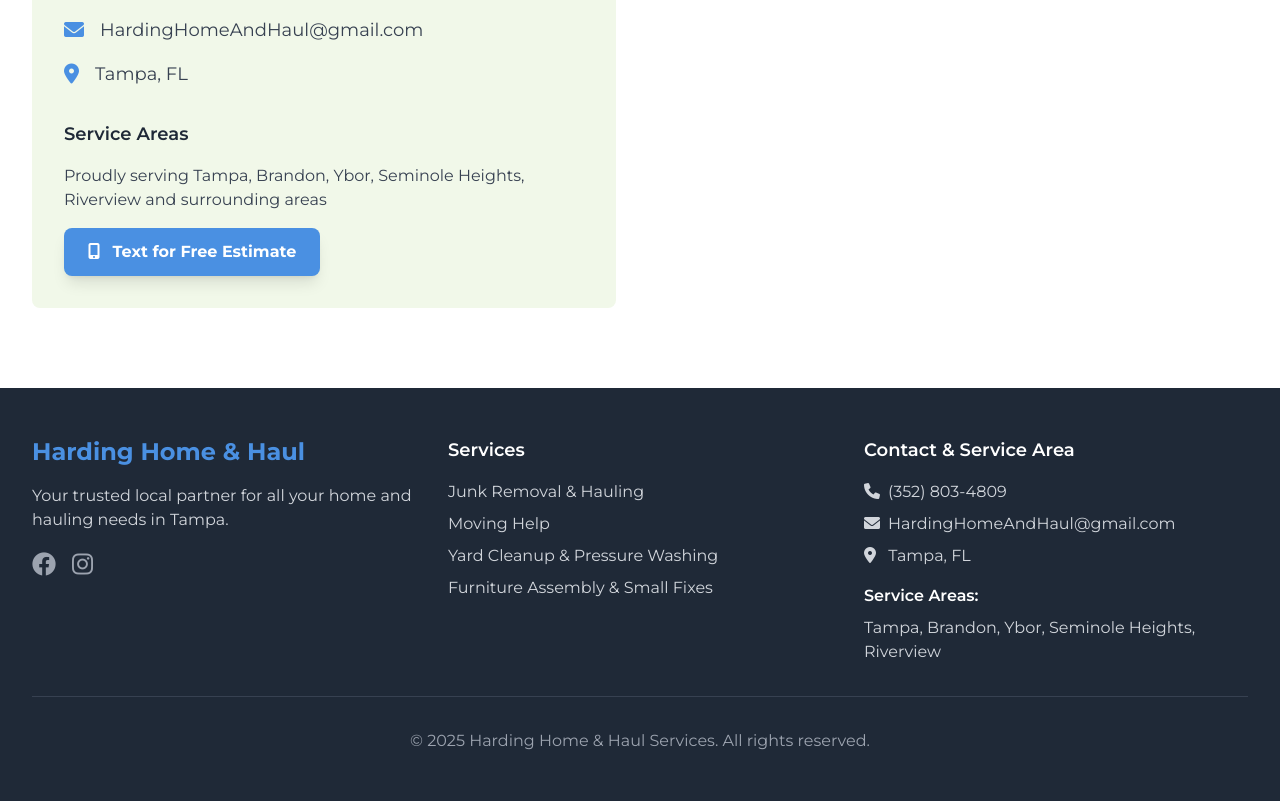
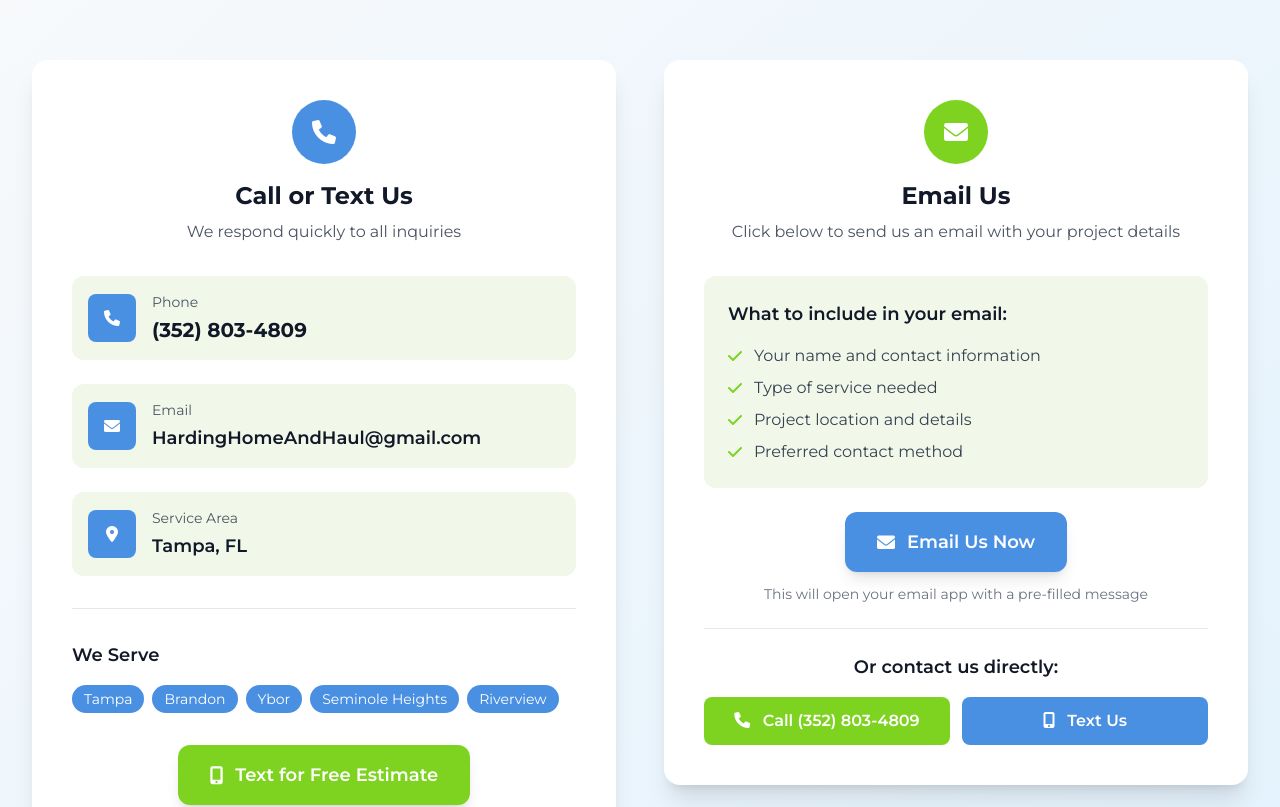
Before and after one commit to LtShibby/HardingHomeAndHaul, a Vue app: page /contact in a window 1280 px wide. Shown: the part 520-1327 px from the top of the page. Built offline with nearby package versions, Linux system fonts and the light colour scheme.

Commit message:
updating contact form

```diff
--- a/src/pages/Contact.vue
+++ b/src/pages/Contact.vue
@@ -11,40 +11,147 @@
     </section>
 
     <!-- Contact Content -->
-    <section class="py-20 bg-white">
+    <section class="py-20 bg-gradient-to-br from-gray-50 to-tampa-light-blue">
       <div class="max-w-7xl mx-auto px-4 sm:px-6 lg:px-8">
-        <div class="grid grid-cols-1 lg:grid-cols-2 gap-12">
-          <!-- Contact Information -->
-          <div>
-            <div class="bg-tampa-light-green p-8 rounded-lg">
-              <h2 class="text-2xl font-semibold text-gray-800 mb-6">Get In Touch</h2>
-              <div class="space-y-4">
-                <div class="flex items-center">
-                  <i class="fas fa-phone text-tampa-blue text-xl mr-4" aria-hidden="true"></i>
-                  <a :href="site.phoneHref" class="text-xl font-semibold text-gray-800 hover:text-tampa-blue transition-colors">
+        <div class="text-center mb-16">
+          <h2 class="text-3xl font-bold text-gray-900 sm:text-4xl mb-4">Get In Touch</h2>
+          <p class="text-xl text-gray-600 max-w-2xl mx-auto">
+            Ready to tackle your next project? We're here to help with fast, reliable service.
+          </p>
+        </div>
+
+        <div class="grid lg:grid-cols-2 gap-12 items-start">
+          <!-- Contact Information Card -->
+          <div class="bg-white rounded-2xl shadow-xl p-8 lg:p-10">
+            <div class="text-center mb-8">
+              <div class="w-16 h-16 bg-tampa-blue rounded-full flex items-center justify-center mx-auto mb-4">
+                <i class="fas fa-phone text-white text-2xl" aria-hidden="true"></i>
+              </div>
+              <h3 class="text-2xl font-bold text-gray-900 mb-2">Call or Text Us</h3>
+              <p class="text-gray-600">We respond quickly to all inquiries</p>
+            </div>
+
+            <div class="space-y-6">
+              <!-- Phone -->
+              <div class="flex items-center p-4 bg-tampa-light-green rounded-xl hover:bg-tampa-light-green/80 transition-colors">
+                <div class="w-12 h-12 bg-tampa-blue rounded-lg flex items-center justify-center mr-4">
+                  <i class="fas fa-phone text-white" aria-hidden="true"></i>
+                </div>
+                <div>
+                  <p class="text-sm text-gray-600 mb-1">Phone</p>
+                  <a :href="site.phoneHref" class="text-xl font-bold text-gray-900 hover:text-tampa-blue transition-colors">
                     {{ site.phone }}
                   </a>
                 </div>
-                <div class="flex items-center">
-                  <i class="fas fa-envelope text-tampa-blue text-xl mr-4" aria-hidden="true"></i>
-                  <a :href="`mailto:${site.email}`" class="text-lg text-gray-700 hover:text-tampa-blue transition-colors">
+              </div>
+
+              <!-- Email -->
+              <div class="flex items-center p-4 bg-tampa-light-green rounded-xl hover:bg-tampa-light-green/80 transition-colors">
+                <div class="w-12 h-12 bg-tampa-blue rounded-lg flex items-center justify-center mr-4">
+                  <i class="fas fa-envelope text-white" aria-hidden="true"></i>
+                </div>
+                <div>
+                  <p class="text-sm text-gray-600 mb-1">Email</p>
+                  <a :href="`mailto:${site.email}`" class="text-lg font-semibold text-gray-900 hover:text-tampa-blue transition-colors">
                     {{ site.email }}
                   </a>
                 </div>
-                <div class="flex items-center">
-                  <i class="fas fa-map-marker-alt text-tampa-blue text-xl mr-4" aria-hidden="true"></i>
-                  <span class="text-lg text-gray-700">{{ site.city }}</span>
+              </div>
+
+              <!-- Location -->
+              <div class="flex items-center p-4 bg-tampa-light-green rounded-xl">
+                <div class="w-12 h-12 bg-tampa-blue rounded-lg flex items-center justify-center mr-4">
+                  <i class="fas fa-map-marker-alt text-white" aria-hidden="true"></i>
+                </div>
+                <div>
+                  <p class="text-sm text-gray-600 mb-1">Service Area</p>
+                  <p class="text-lg font-semibold text-gray-900">{{ site.city }}</p>
                 </div>
               </div>
-              <div class="mt-8">
-                <h3 class="text-lg font-semibold text-gray-800 mb-4">Service Areas</h3>
-                <p class="text-gray-700 mb-4">
-                  Proudly serving {{ site.areas.join(', ') }} and surrounding areas
+            </div>
+
+            <!-- Service Areas -->
+            <div class="mt-8 pt-8 border-t border-gray-200">
+              <h4 class="text-lg font-semibold text-gray-900 mb-4">We Serve</h4>
+              <div class="flex flex-wrap gap-2">
+                <span v-for="area in site.areas" :key="area"
+                      class="px-3 py-1 bg-tampa-blue text-white text-sm rounded-full">
+                  {{ area }}
+                </span>
+              </div>
+            </div>
+
+            <!-- CTA Button -->
+            <div class="mt-8 text-center">
+              <a :href="site.smsHref"
+                 class="inline-flex items-center justify-center bg-tampa-green text-white px-8 py-4 rounded-xl font-semibold text-lg shadow-lg hover:bg-green-600 transition-all duration-300 hover:scale-105">
+                <i class="fas fa-mobile-alt mr-3" aria-hidden="true"></i>
+                Text for Free Estimate
+              </a>
+            </div>
+          </div>
+
+          <!-- Email Us Card -->
+          <div class="bg-white rounded-2xl shadow-xl p-8 lg:p-10">
+            <div class="text-center mb-8">
+              <div class="w-16 h-16 bg-tampa-green rounded-full flex items-center justify-center mx-auto mb-4">
+                <i class="fas fa-envelope text-white text-2xl" aria-hidden="true"></i>
+              </div>
+              <h3 class="text-2xl font-bold text-gray-900 mb-2">Email Us</h3>
+              <p class="text-gray-600">Click below to send us an email with your project details</p>
+            </div>
+
+            <div class="space-y-6">
+              <!-- Quick Contact Info -->
+              <div class="bg-tampa-light-green p-6 rounded-xl">
+                <h4 class="text-lg font-semibold text-gray-900 mb-4">What to include in your email:</h4>
+                <ul class="space-y-2 text-gray-700">
+                  <li class="flex items-start">
+                    <i class="fas fa-check text-tampa-green mr-3 mt-1" aria-hidden="true"></i>
+                    <span>Your name and contact information</span>
+                  </li>
+                  <li class="flex items-start">
+                    <i class="fas fa-check text-tampa-green mr-3 mt-1" aria-hidden="true"></i>
+                    <span>Type of service needed</span>
+                  </li>
+                  <li class="flex items-start">
+                    <i class="fas fa-check text-tampa-green mr-3 mt-1" aria-hidden="true"></i>
+                    <span>Project location and details</span>
+                  </li>
+                  <li class="flex items-start">
+                    <i class="fas fa-check text-tampa-green mr-3 mt-1" aria-hidden="true"></i>
+                    <span>Preferred contact method</span>
+                  </li>
+                </ul>
+              </div>
+
+              <!-- Email Button -->
+              <div class="text-center">
+                <a :href="emailHref"
+                   class="inline-flex items-center justify-center bg-tampa-blue text-white px-8 py-4 rounded-xl font-semibold text-lg shadow-lg hover:bg-blue-600 transition-all duration-300 hover:scale-105">
+                  <i class="fas fa-envelope mr-3" aria-hidden="true"></i>
+                  Email Us Now
+                </a>
+                <p class="text-sm text-gray-500 mt-3">
+                  This will open your email app with a pre-filled message
                 </p>
-                <a :href="site.smsHref" class="btn-primary inline-block">
-                  <i class="fas fa-mobile-alt mr-2" aria-hidden="true"></i>
-                  Text for Free Estimate
-                </a>
+              </div>
+
+              <!-- Alternative Contact Methods -->
+              <div class="border-t border-gray-200 pt-6">
+                <h4 class="text-lg font-semibold text-gray-900 mb-4 text-center">Or contact us directly:</h4>
+                <div class="flex flex-col sm:flex-row gap-3">
+                  <a :href="site.phoneHref"
+                     class="flex-1 bg-tampa-green text-white py-3 px-4 rounded-lg font-semibold text-center hover:bg-green-600 transition-colors">
+                    <i class="fas fa-phone mr-2" aria-hidden="true"></i>
+                    Call {{ site.phone }}
+                  </a>
+                  <a :href="site.smsHref"
+                     class="flex-1 bg-tampa-blue text-white py-3 px-4 rounded-lg font-semibold text-center hover:bg-blue-600 transition-colors">
+                    <i class="fas fa-mobile-alt mr-2" aria-hidden="true"></i>
+                    Text Us
+                  </a>
+                </div>
               </div>
             </div>
           </div>
@@ -52,51 +159,32 @@
       </div>
     </section>
 
-    <!-- Success Message -->
-    <div v-if="showSuccess" class="fixed top-20 right-4 bg-green-500 text-white p-4 rounded-lg shadow-lg z-50">
-      <div class="flex items-center">
-        <i class="fas fa-check-circle mr-2" aria-hidden="true"></i>
-        <span>Thank you for your message! We'll get back to you soon.</span>
-        <button @click="showSuccess = false" class="ml-4 text-white hover:text-gray-200">
-          <i class="fas fa-times" aria-hidden="true"></i>
-        </button>
-      </div>
-    </div>
+
   </div>
 </template>
 
 <script setup>
-import { ref, reactive } from 'vue'
+import { computed } from 'vue'
 import { site } from '../config/site.js'
 
-const form = reactive({
-  name: '',
-  phone: '',
-  email: '',
-  service: '',
-  message: ''
+// Create pre-filled email with subject and body
+const emailHref = computed(() => {
+  const subject = encodeURIComponent('Service Inquiry - Harding Home & Haul')
+  const body = encodeURIComponent(`Hello Harding Home & Haul,
+
+I'm interested in your services. Here are my details:
+
+Name:
+Phone:
+Email:
+Service Needed:
+Project Location:
+Project Details:
+
+Please contact me at your earliest convenience.
+
+Thank you!`)
+
+  return `mailto:${site.email}?subject=${subject}&body=${body}`
 })
-
-const isSubmitting = ref(false)
-const showSuccess = ref(false)
-
-const submitForm = async () => {
-  isSubmitting.value = true
-
-  // Simulate form submission
-  await new Promise(resolve => setTimeout(resolve, 1000))
-
-  // Reset form
-  Object.keys(form).forEach(key => {
-    form[key] = ''
-  })
-
-  isSubmitting.value = false
-  showSuccess.value = true
-
-  // Hide success message after 5 seconds
-  setTimeout(() => {
-    showSuccess.value = false
-  }, 5000)
-}
 </script>
```
